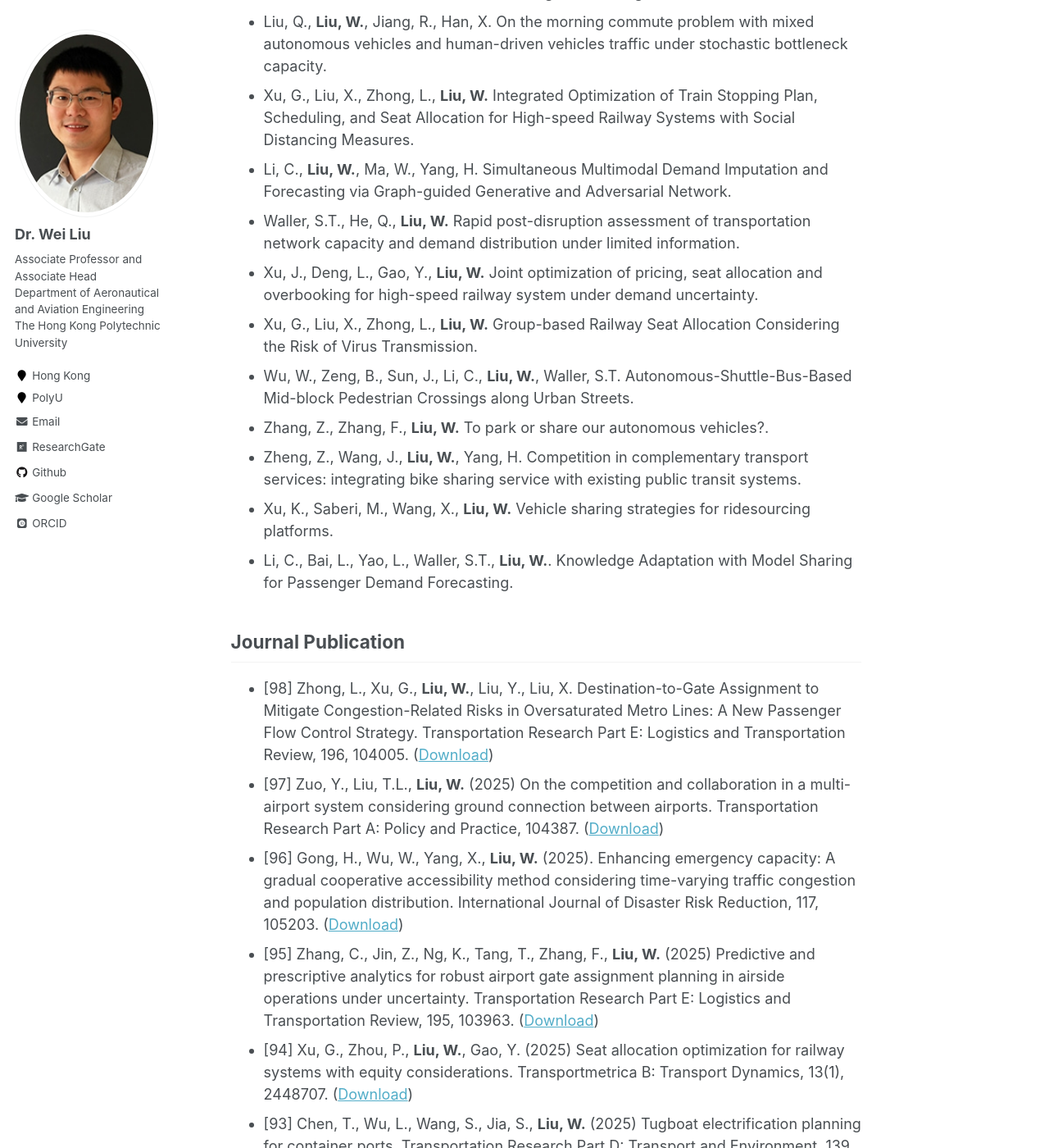
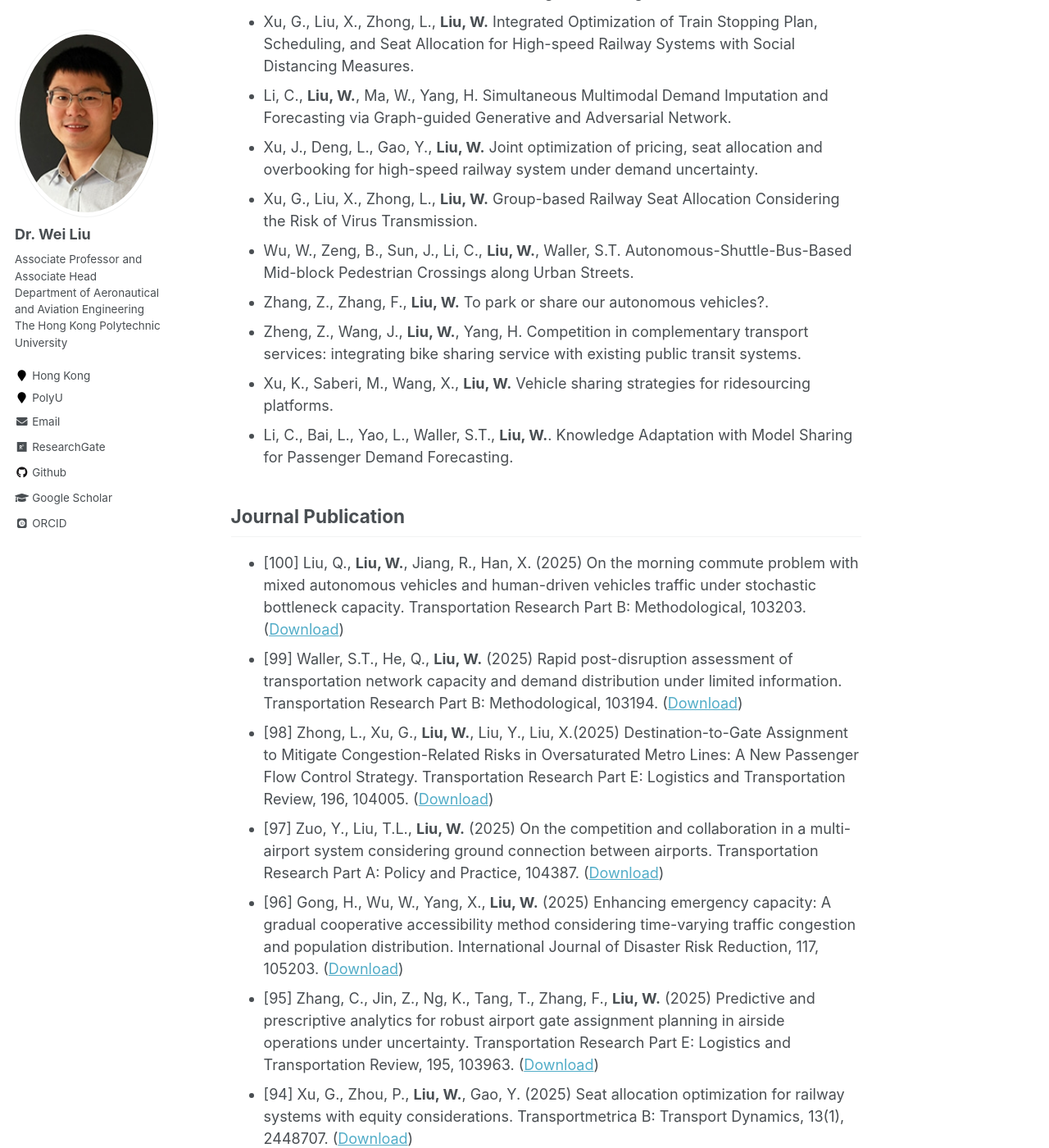
Before and after one commit to weiliu2016/weiliu2016.github.io, a Jekyll site: the page built from _pages/publications.md, in a window 1280 px wide and 1400 px high, scrolled down 1872 px. Shown: the whole window at 82% size. Built offline with Jekyll 4.4.1, drawn with Linux system fonts in a browser that asks for light colours; some web fonts are replaced; formulas are drawn with MathJax 3.

Commit message:
Update publications.md

```diff
--- a/_pages/publications.md
+++ b/_pages/publications.md
@@ -58,9 +56,11 @@ Selected Working Papers
 
 Journal Publication
 ----------
-* [98] Zhong, L., Xu, G., **Liu, W.**, Liu, Y., Liu, X. Destination-to-Gate Assignment to Mitigate Congestion-Related Risks in Oversaturated Metro Lines: A New Passenger Flow Control Strategy. Transportation Research Part E: Logistics and Transportation Review, 196, 104005. ([Download](https://doi.org/10.1016/j.tre.2025.104005))
+* [100] Liu, Q., **Liu, W.**, Jiang, R., Han, X. (2025) On the morning commute problem with mixed autonomous vehicles and human-driven vehicles traffic under stochastic bottleneck capacity. Transportation Research Part B: Methodological, 103203. ([Download](https://doi.org/10.1016/j.trb.2025.103203))
+* [99] Waller, S.T., He, Q., **Liu, W.** (2025) Rapid post-disruption assessment of transportation network capacity and demand distribution under limited information. Transportation Research Part B: Methodological, 103194. ([Download](https://doi.org/10.1016/j.trb.2025.103194))
+* [98] Zhong, L., Xu, G., **Liu, W.**, Liu, Y., Liu, X.(2025)  Destination-to-Gate Assignment to Mitigate Congestion-Related Risks in Oversaturated Metro Lines: A New Passenger Flow Control Strategy. Transportation Research Part E: Logistics and Transportation Review, 196, 104005. ([Download](https://doi.org/10.1016/j.tre.2025.104005))
 * [97] Zuo, Y., Liu, T.L., **Liu, W.** (2025) On the competition and collaboration in a multi-airport system considering ground connection between airports. Transportation Research Part A: Policy and Practice, 104387. ([Download](https://doi.org/10.1016/j.tra.2025.104387))
-* [96] Gong, H., Wu, W., Yang, X., **Liu, W.** (2025). Enhancing emergency capacity: A gradual cooperative accessibility method considering time-varying traffic congestion and population distribution. International Journal of Disaster Risk Reduction, 117, 105203. ([Download](https://doi.org/10.1016/j.ijdrr.2025.105203))
+* [96] Gong, H., Wu, W., Yang, X., **Liu, W.** (2025) Enhancing emergency capacity: A gradual cooperative accessibility method considering time-varying traffic congestion and population distribution. International Journal of Disaster Risk Reduction, 117, 105203. ([Download](https://doi.org/10.1016/j.ijdrr.2025.105203))
 * [95] Zhang, C., Jin, Z., Ng, K., Tang, T., Zhang, F., **Liu, W.** (2025) Predictive and prescriptive analytics for robust airport gate assignment planning in airside operations under uncertainty. Transportation Research Part E: Logistics and Transportation Review, 195, 103963. ([Download](https://doi.org/10.1016/j.tre.2025.103963))
 * [94] Xu, G., Zhou, P., **Liu, W.**, Gao, Y. (2025) Seat allocation optimization for railway systems with equity considerations. Transportmetrica B: Transport Dynamics, 13(1), 2448707. ([Download](https://doi.org/10.1080/21680566.2024.2448707))
 * [93] Chen, T., Wu, L., Wang, S., Jia, S., **Liu, W.** (2025) Tugboat electrification planning for container ports. Transportation Research Part D: Transport and Environment, 139, 104565. ([Download](https://doi.org/10.1016/j.trd.2024.104565))
```
Also changed, not shown: other parts of _pages/publications.md (+0 -2 lines).
